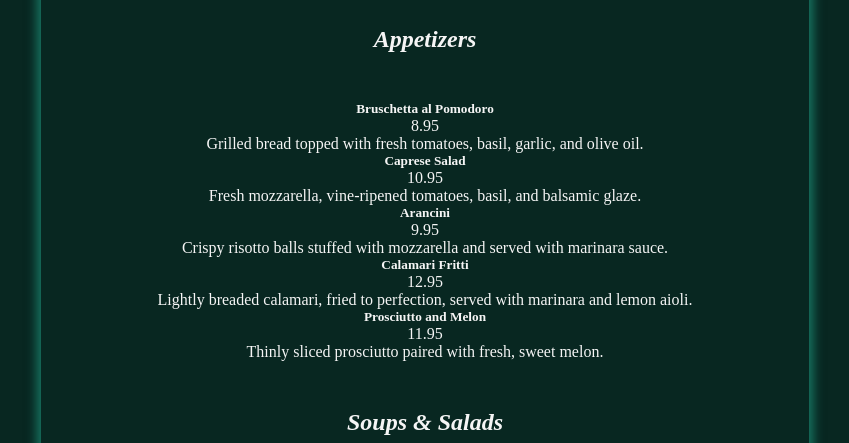
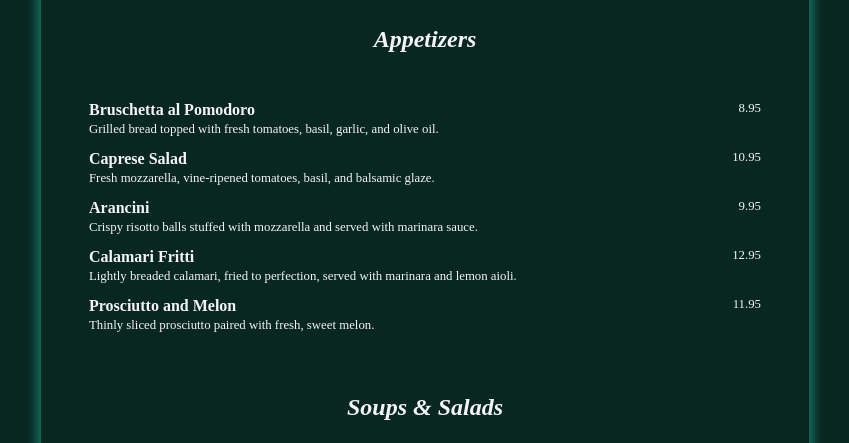
Before and after one commit to tsultan16/odin-restaurant-website, a website built with webpack: page src/template.html in a window 1280 px wide. Both pictures are taken after a click on the button "Menu". Shown: the part 357-800 px from the top of the page, without its empty margins (215-1064 px from the left). Built offline with nearby package versions, Linux system fonts and the light colour scheme.

Commit message:
added style ti menu

```diff
--- a/src/menuPage.js
+++ b/src/menuPage.js
@@ -79,20 +79,22 @@ const createMenuItem = (item_info) => {
     itemDiv.classList.add("menu-item");
 
     const namePriceDiv = document.createElement("div");
-    const name = document.createElement("h5");
+    namePriceDiv.classList.add("menu-item-name-price");
+    const name = document.createElement("h4");
+    name.classList.add("menu-item-name");
     name.textContent = item_info[0];
     const price = document.createElement("div");
+    price.classList.add("menu-item-price");
     price.textContent = item_info[2];
     namePriceDiv.appendChild(name);
     namePriceDiv.appendChild(price);
 
-    const descDiv = document.createElement("div");
     const desc = document.createElement("p");
+    desc.classList.add("menu-item-desc");
     desc.textContent = item_info[1];
-    descDiv.appendChild(desc);
 
     itemDiv.appendChild(namePriceDiv);
-    itemDiv.appendChild(descDiv);
+    itemDiv.appendChild(desc);
     listItem.appendChild(itemDiv);
 
     return listItem;
--- a/src/style.css
+++ b/src/style.css
@@ -83,3 +83,19 @@ ul {
     justify-content: center;
     gap: 1em;
 }
+
+.menu-item-name-price {
+    display: flex;
+    justify-content: space-between;
+    margin-bottom: 0.2em;
+}
+
+.menu-item-price {
+    font-size: 0.8em;
+}
+
+.menu-item-desc {
+    text-align: left;
+    font-size: 0.8em;
+    margin-bottom: 1em;
+}
```
Also changed, not shown: src/index.js (line endings or trailing spaces).
